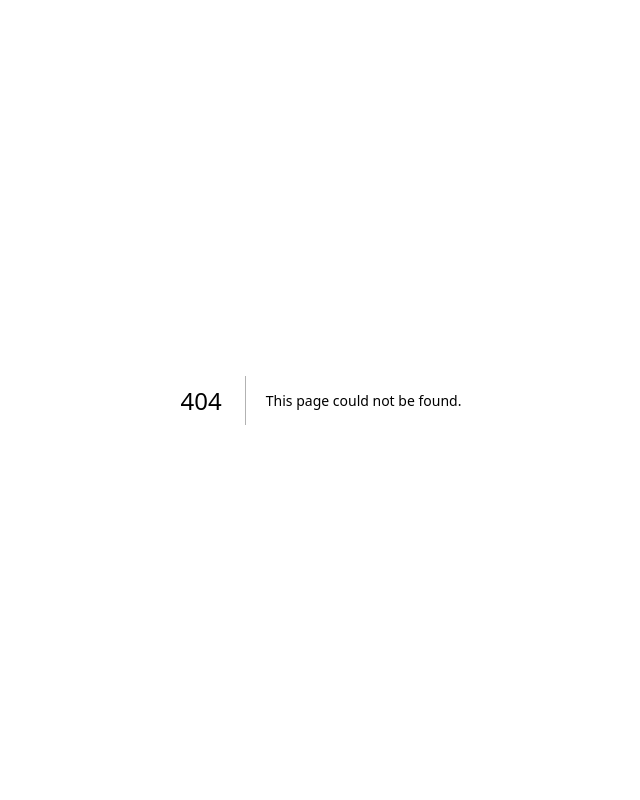
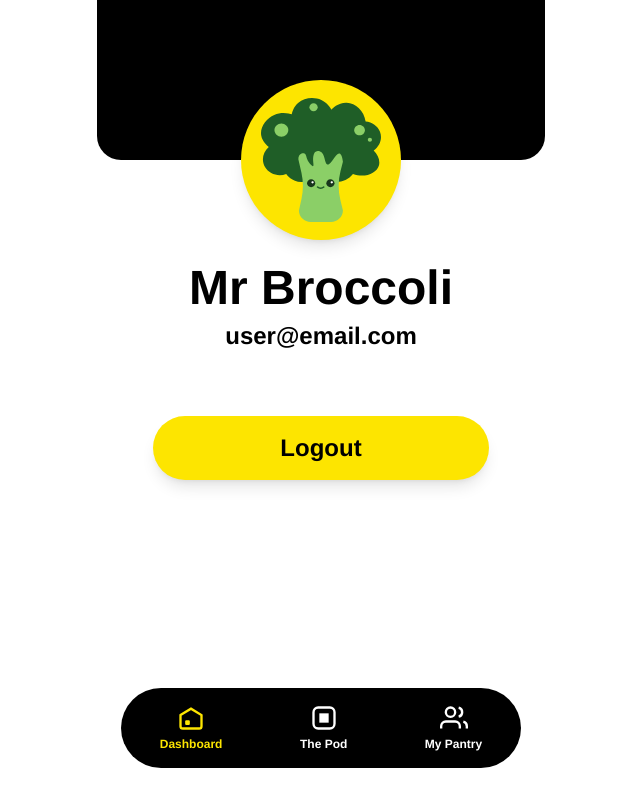
Before and after one commit to fayaz-rafin/social-pod, a Next.js app: page /profile in a window 1280 px wide. Before the commit this address had no page. Shown: the whole page, without its empty margins (319-959 px from the left). Built offline with nearby package versions, Linux system fonts and the light colour scheme; no server answers.

Commit message:
add profile page

```diff
--- /dev/null
+++ b/app/profile/page.tsx
@@ -0,0 +1,74 @@
+'use client';
+import Image from 'next/image';
+import { useRouter } from 'next/navigation';
+import { supabase } from '../supabaseClient';
+import { useEffect, useState } from 'react';
+
+export default function ProfilePage() {
+  const [email, setEmail] = useState('');
+  const router = useRouter();
+
+  useEffect(() => {
+    const getUser = async () => {
+      const { data } = await supabase.auth.getUser();
+      setEmail(data?.user?.email || 'user@email.com');
+    };
+    getUser();
+  }, []);
+
+  const handleLogout = async () => {
+    await supabase.auth.signOut();
+    router.push('/auth/login');
+  };
+
+  return (
+    <div className="min-h-screen bg-white flex flex-col pb-32 max-w-md mx-auto">
+      {/* Black Header */}
+      <div className="bg-black rounded-b-3xl h-40 w-full"></div>
+
+      {/* Broccoli Avatar */}
+      <div className="-mt-20 flex justify-center">
+        <div className="w-40 h-40 rounded-full bg-[#FDE500] flex items-center justify-center shadow-lg">
+          <Image src="/brocoli.svg" alt="Broccoli" width={120} height={120} />
+        </div>
+      </div>
+
+      {/* Name and Email */}
+      <div className="flex flex-col items-center mt-6">
+        <h1 className="text-5xl font-black text-black">Mr Broccoli</h1>
+        <p className="text-2xl font-bold text-black mt-2">
+          <span className="text-black">{email.split('@')[0]}</span>
+          <span className="text-black">@{email.split('@')[1]}</span>
+        </p>
+      </div>
+
+      {/* Logout Button */}
+      <div className="flex flex-col items-center mt-16">
+        <button
+          onClick={handleLogout}
+          className="w-3/4 bg-[#FDE500] text-black text-2xl font-bold py-4 rounded-full shadow-lg active:scale-95 transition-transform"
+        >
+          Logout
+        </button>
+      </div>
+
+      {/* Bottom Navigation */}
+      <div className="fixed bottom-0 left-1/2 -translate-x-1/2 w-full max-w-md px-6 pb-8">
+        <div className="w-full bg-black rounded-full flex justify-around items-center py-4">
+          <div className="flex flex-col items-center">
+            <svg width="28" height="28" viewBox="0 0 24 24" fill="none"><path d="M3 9.5L12 4l9 5.5V19a2 2 0 0 1-2 2H5a2 2 0 0 1-2-2V9.5Z" stroke="#FDE500" strokeWidth="2"/><rect x="7" y="14" width="4" height="4" rx="1" fill="#FDE500"/></svg>
+            <span className="text-[#FDE500] text-xs font-bold mt-1">Dashboard</span>
+          </div>
+          <div className="flex flex-col items-center">
+            <svg width="28" height="28" viewBox="0 0 24 24" fill="none"><rect x="3" y="3" width="18" height="18" rx="4" stroke="white" strokeWidth="2"/><path d="M8 8h8v8H8z" fill="white"/></svg>
+            <span className="text-white text-xs font-bold mt-1">The Pod</span>
+          </div>
+          <div className="flex flex-col items-center">
+            <svg width="28" height="28" viewBox="0 0 24 24" fill="none"><path d="M17 21v-2a4 4 0 0 0-4-4H5a4 4 0 0 0-4 4v2" stroke="white" strokeWidth="2"/><circle cx="9" cy="7" r="4" stroke="white" strokeWidth="2"/><path d="M23 21v-2a4 4 0 0 0-3-3.87" stroke="white" strokeWidth="2"/><path d="M16 3.13a4 4 0 0 1 0 7.75" stroke="white" strokeWidth="2"/></svg>
+            <span className="text-white text-xs font-bold mt-1">My Pantry</span>
+          </div>
+        </div>
+      </div>
+    </div>
+  );
+}
```
